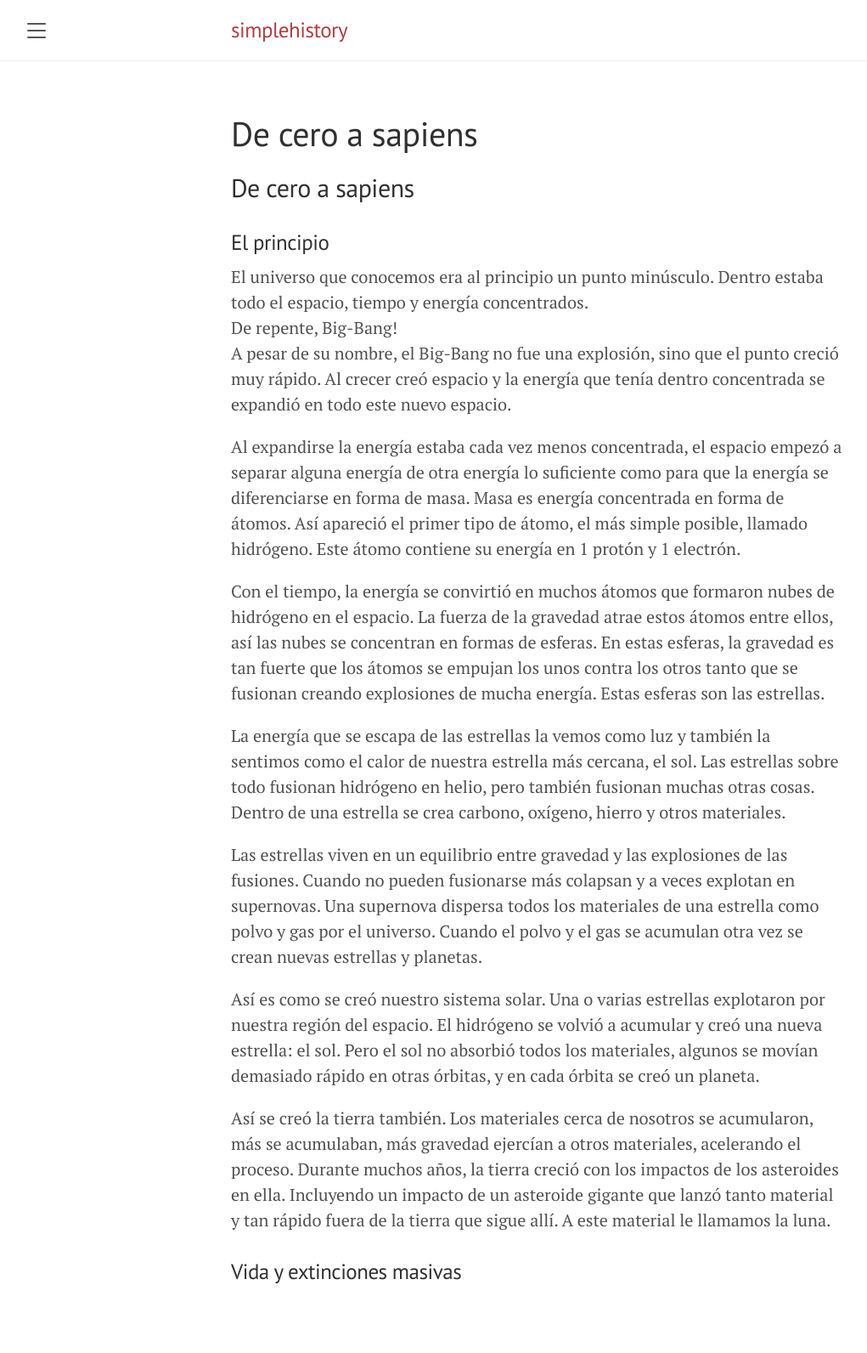
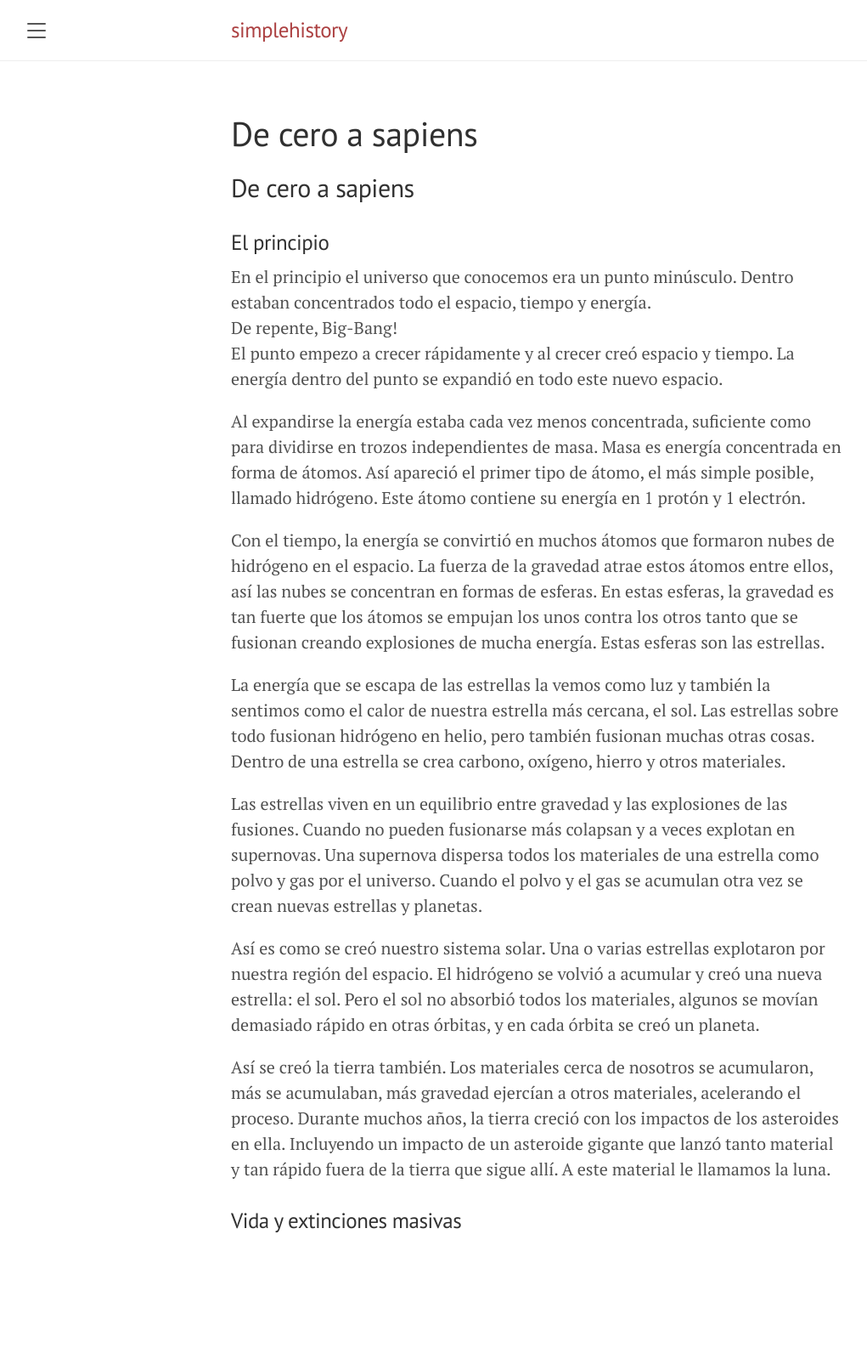
Before and after one commit to JordiPolo/simplehistory, a Jekyll site: the page built from 01.md, in a window 1280 px wide. Shown: the whole page at 85% size, without its empty margins (8-1029 px from the left). Built offline with Jekyll 4.4.1, drawn with Linux system fonts in a browser that asks for light colours; after the commit the page ends 1532 px from its top, so only the background shows below that.

Commit message:
Update 01.md

```diff
--- a/01.md
+++ b/01.md
@@ -5,11 +5,11 @@ title: De cero a sapiens
 ## De cero a sapiens
 
 ### El principio
-El universo que conocemos era al principio un punto minúsculo. Dentro estaba todo el espacio, tiempo y energía concentrados.
+En el principio el universo que conocemos era un punto minúsculo. Dentro estaban concentrados todo el espacio, tiempo y energía.
 De repente, Big-Bang!
-A pesar de su nombre, el Big-Bang no fue una explosión, sino que el punto creció muy rápido. Al crecer creó espacio y la energía que tenía dentro concentrada se expandió en todo este nuevo espacio.
+El punto empezo a crecer rápidamente y al crecer creó espacio y tiempo. La energía dentro del punto se expandió en todo este nuevo espacio.
 
-Al expandirse la energía estaba cada vez menos concentrada, el espacio empezó a separar alguna energía de otra energía lo suficiente como para que la energía se diferenciarse en forma de masa.
+Al expandirse la energía estaba cada vez menos concentrada, suficiente como para dividirse en trozos independientes de masa.
 Masa es energía concentrada en forma de átomos. Así apareció el primer tipo de átomo, el más simple posible, llamado hidrógeno. Este átomo contiene su energía en 1 protón y 1 electrón.
 
 Con el tiempo, la energía se convirtió en muchos átomos que formaron nubes de hidrógeno en el espacio. La fuerza de la gravedad atrae estos átomos entre ellos, así las nubes se concentran en formas de esferas. En estas esferas, la gravedad es tan fuerte que los átomos se empujan los unos contra los otros tanto que se fusionan creando explosiones de mucha energía. Estas esferas son las estrellas.
```
